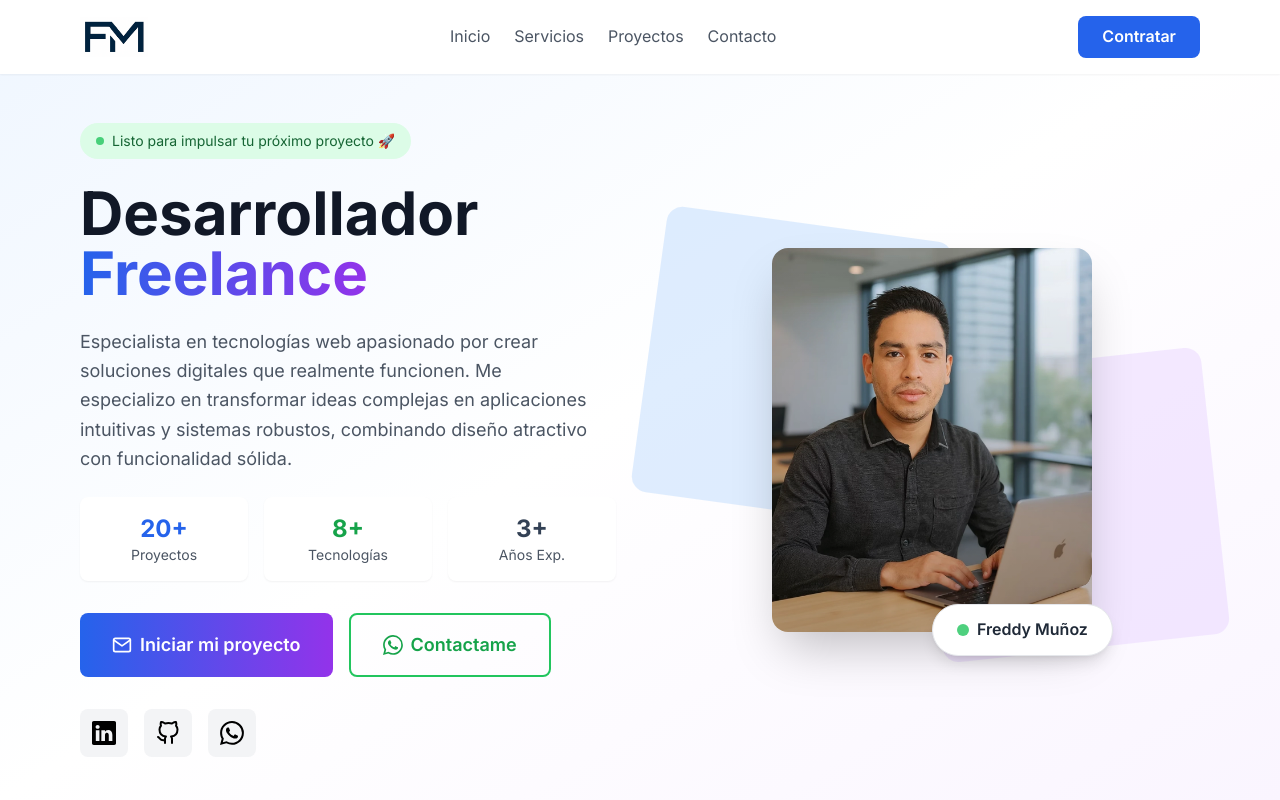
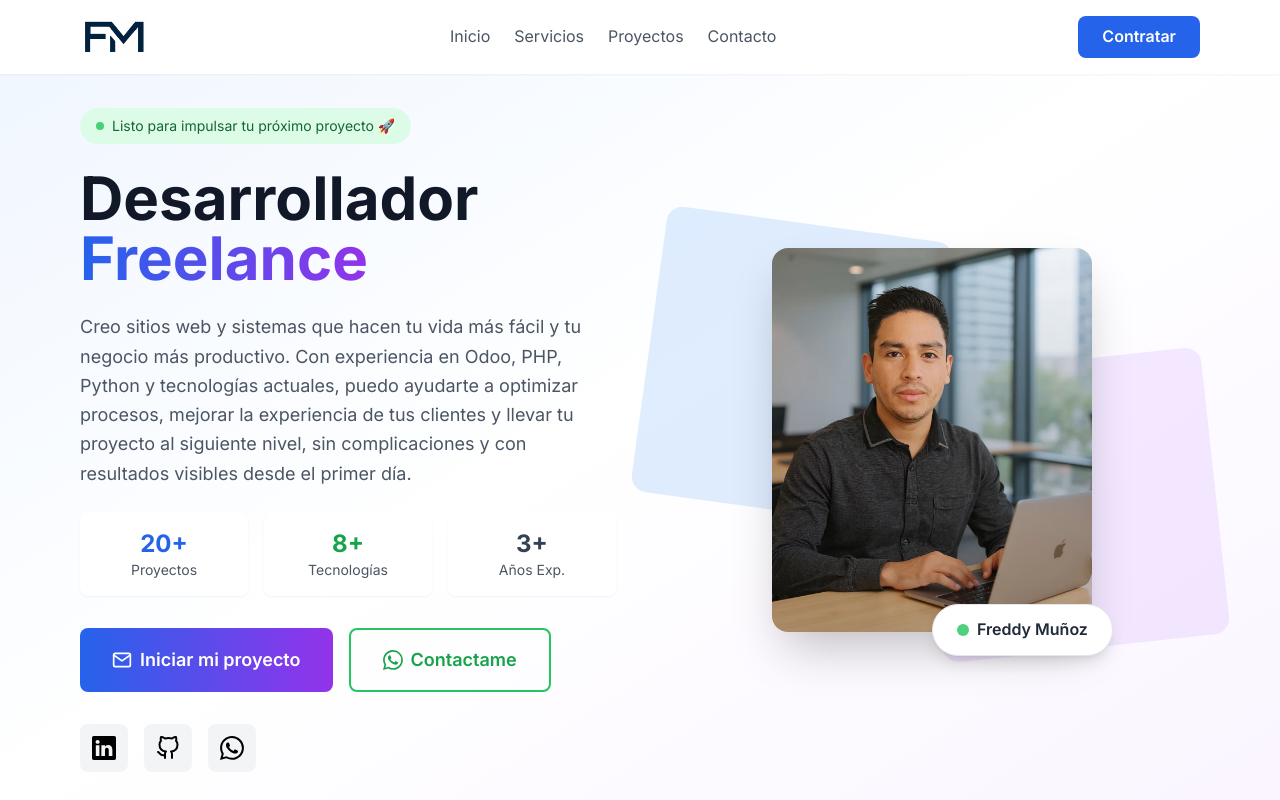
Before and after one commit to fred0727/myportfoliofr, a React (Vite) app: page / in a window 1280 px wide. Shown: the top 800 px of the page. Built offline with nearby package versions, Linux system fonts and the light colour scheme.

Commit message:
actualizando proyecto

```diff
--- a/index.html
+++ b/index.html
@@ -4,7 +4,7 @@
     <meta charset="UTF-8" />
     <meta name="viewport" content="width=device-width, initial-scale=1.0" />
 
-    <title>Freddy Muñoz - Desarrollador Full Stack Freelance | React, PHP, Laravel</title>
+    <title>Freddy Muñoz - Desarrollador Full Stack Freelance | Python, PHP, Laravel</title>
 
     <!-- Icono -->
     <link rel="icon" type="image/png" href="/iconlog.png" />
--- a/src/Pages/Home.jsx
+++ b/src/Pages/Home.jsx
@@ -45,7 +45,7 @@ const SEOTags = () => {
     // Meta description
     const metaDescription = document.querySelector('meta[name="description"]') || document.createElement('meta');
     metaDescription.name = "description";
-    metaDescription.content = "Desarrollador Full Stack especializado en React, PHP, Laravel y Python. Creo aplicaciones web modernas y soluciones digitales para empresas. ¡Contacta para tu proyecto!";
+    metaDescription.content = "Desarrollador web freelance Perú, programador Odoo, desarrollo en PHP y Python, experto en React, Laravel y soluciones digitales modernas. ¡Contacta para tu proyecto!";
     if (!document.querySelector('meta[name="description"]')) {
       document.head.appendChild(metaDescription);
     }
@@ -53,7 +53,7 @@ const SEOTags = () => {
     // Keywords
     const metaKeywords = document.querySelector('meta[name="keywords"]') || document.createElement('meta');
     metaKeywords.name = "keywords";
-    metaKeywords.content = "desarrollador freelance, programador web, React developer, PHP developer, Laravel, full stack developer, desarrollo web, aplicaciones web";
+    metaKeywords.content = "desarrollador web freelance Perú, programador Odoo, desarrollo en PHP, desarrollo en Python, React developer, Laravel, full stack developer, desarrollo web, aplicaciones web";
     if (!document.querySelector('meta[name="keywords"]')) {
       document.head.appendChild(metaKeywords);
     }
--- a/src/data/portfolioData.js
+++ b/src/data/portfolioData.js
@@ -3,7 +3,7 @@ export const personalInfo = {
   name: 'Freddy Muñoz',
   title: 'Especialista en Tecnologías Web',
   subtitle: 'Especializado en soluciones web y móviles con tecnologías modernas',
-  description: 'Especialista en tecnologías web apasionado por crear soluciones digitales que realmente funcionen. Me especializo en transformar ideas complejas en aplicaciones intuitivas y sistemas robustos, combinando diseño atractivo con funcionalidad sólida.',
+  description: 'Creo sitios web y sistemas que hacen tu vida más fácil y tu negocio más productivo. Con experiencia en Odoo, PHP, Python y tecnologías actuales, puedo ayudarte a optimizar procesos, mejorar la experiencia de tus clientes y llevar tu proyecto al siguiente nivel, sin complicaciones y con resultados visibles desde el primer día.',
   email: 'freddymunoz.dev@gmail.com',
   phone: '+51 924 471 461',
   location: 'Perú',
```
